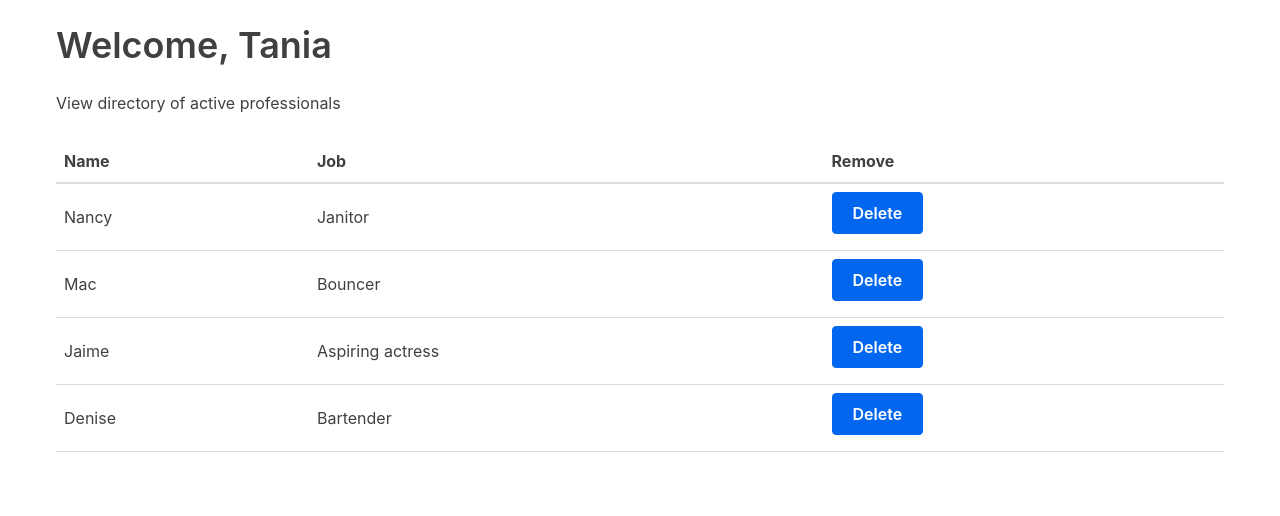
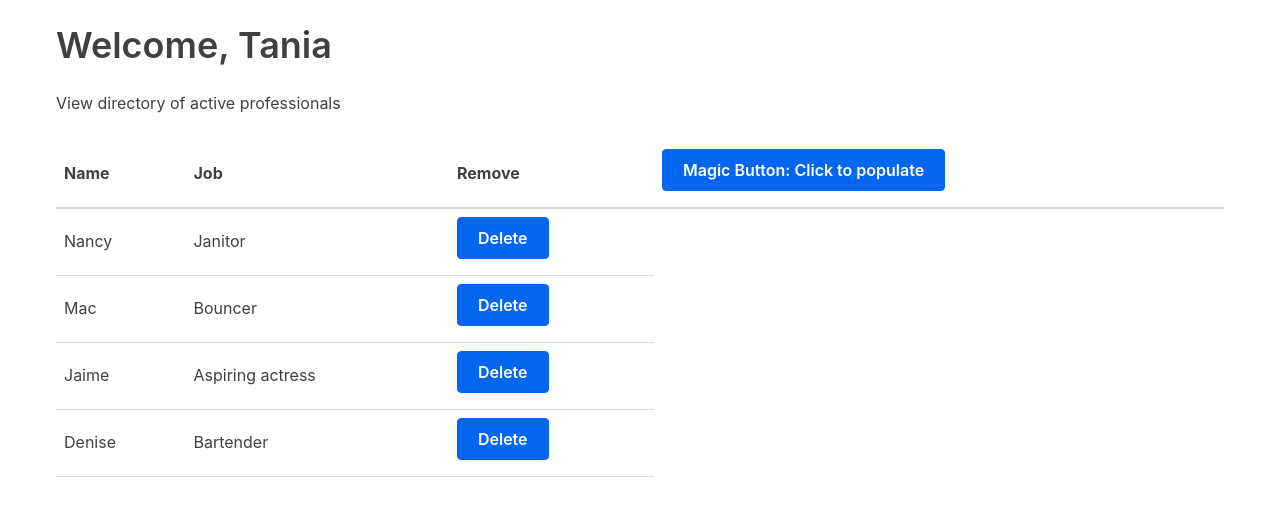
Before and after one commit to tranc99/react-directory, a React (Create React App) app: page / in a window 1280 px wide. Shown: the top 516 px of the page. Built offline with nearby package versions, Linux system fonts and the light colour scheme; the HTML template or start-up script is replaced by a standard one.

Commit message:
make our lives easier with a magic button to do tricks

```diff
--- a/src/App.js
+++ b/src/App.js
@@ -26,6 +26,29 @@ class App extends Component {
     ]
   }
 
+  initialCharacters = [
+    {
+      name: 'Nancy',
+      job: 'Janitor'
+    },
+    {
+       name: 'Mac',
+       job: 'Bouncer'
+    },
+    {
+       name: 'Jaime',
+       job: 'Aspiring actress'
+     },
+    {
+       name: 'Denise',
+       job: 'Bartender'
+    }
+  ]
+
+  addStateMagic = () => {
+    this.setState({characters: this.initialCharacters})
+  }
+
   removeCharacter = index => {
     const { characters } = this.state
 
@@ -47,7 +70,11 @@ class App extends Component {
           <p>View directory of active professionals</p>
         </div>
         <div className="container">
-          <Table characterData={characters} removeCharacter={this.removeCharacter} />
+          <Table
+            characterData={characters}
+            removeCharacter={this.removeCharacter}
+            addStateMagic={this.addStateMagic}
+          />
         </div>
       </React.Fragment>
     )
--- a/src/Table.js
+++ b/src/Table.js
@@ -5,11 +5,11 @@ import TableBody from './TableBody'
 class Table extends Component {
   render() {
 
-    const { characterData, removeCharacter } = this.props
+    const { characterData, removeCharacter, addStateMagic } = this.props
 
     return (
       <table>
-        <TableHeader />
+        <TableHeader addStateMagic={addStateMagic} />
         <TableBody characterData={characterData} removeCharacter={removeCharacter} />
       </table>
     )
--- a/src/TableHeader.js
+++ b/src/TableHeader.js
@@ -1,14 +1,20 @@
 import React from 'react'
 
-const TableHeader = () => {
+const TableHeader = (props) => {
+
+  const { addStateMagic } = props
+
   return (
+    <React.Fragment>
       <thead>
         <tr>
           <th>Name</th>
           <th>Job</th>
           <th>Remove</th>
+          <th><button onClick={() => addStateMagic()}>Magic Button: Click to populate</button></th>
         </tr>
       </thead>
+    </React.Fragment>
   )
 }
 
```
Lines whose indentation alone changed are shown as unchanged.
